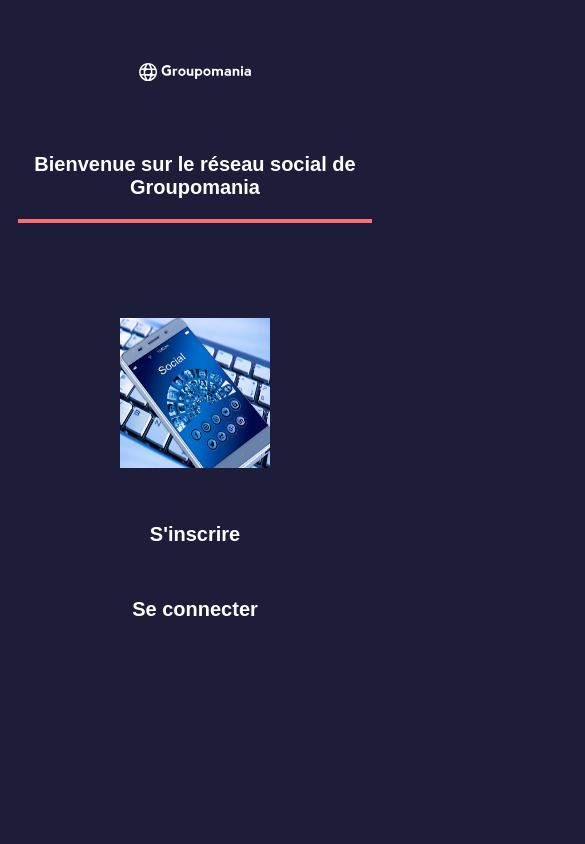
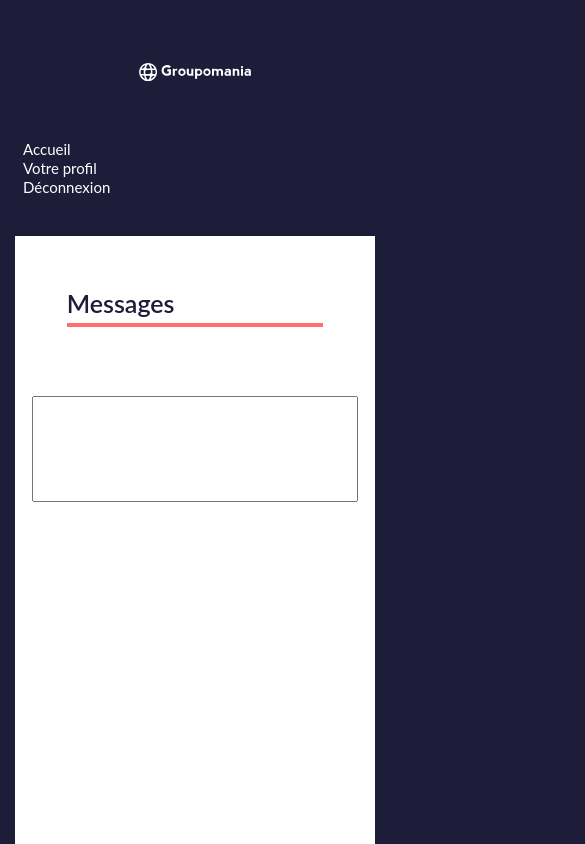
Before and after one commit to Laureleveque/Projet_7-Groupomania, a Vue app in the folder frontend/: page /#/accueil in a window 390 px wide. Shown: the top 844 px of the page, 585 px wide, since content can reach past the window. Built offline with nearby package versions, Linux system fonts and the light colour scheme.

Commit message:
modifs suite à nouvelle version

```diff
--- a/frontend/src/App.vue
+++ b/frontend/src/App.vue
@@ -1,7 +1,7 @@
 <template>
   <nav>
     <!-- se charge de la navigation dans l'application -->
-    <router-link to="/accueil"></router-link>
+    <router-link to="/reseau"></router-link>
   </nav>
 
   <!-- où afficher le composant auquel est associé la route qd on visite une url -->
@@ -19,7 +19,7 @@
 }
 
 #app {
-  font-family: sans-serif, Raleway, Arial, Avenir, Helvetica;
+  font-family: Lato, sans-serif, Raleway, Arial, Avenir, Helvetica;
   -webkit-font-smoothing: antialiased;
   -moz-osx-font-smoothing: grayscale;
   text-align: center;
@@ -33,7 +33,7 @@
 
   margin-left: 50px;
   margin-right: 50px;
-  border-bottom: 4px solid rgba(255, 110, 110, 1);
+  border-bottom: 4px solid #fd2d01;
   padding-bottom: 20px;
 }
 
--- a/frontend/src/components/accueil.vue
+++ b/frontend/src/components/accueil.vue
@@ -1,94 +1,83 @@
-<!-- composant Accueil -->
+<!-- composant Forum  -->
 
 <template>
-  <body>
-    <header>
-      <LogoHeader />
-    </header>
+  <header>
+    <LogoHeader />
+    <NavigationPage />
+  </header>
 
-    <h1>Bienvenue sur le réseau social de Groupomania</h1>
+  <div id="forum">
+    <div id="messages">Messages</div>
 
-    <div>
-      <img
-        src="../assets/images/mobile-phone-g2c3fa4a3d_640.jpg"
-        alt="photo reseau social"
-      />
-    </div>
-
-    <nav>
-      <router-link to="/signup">
-        <h2>S'inscrire</h2>
-      </router-link>
-      <router-link to="/login">
-        <h2>Se connecter</h2>
-      </router-link>
-    </nav>
-  </body>
+    <form>
+      <div>
+        <label for="message"></label><br />
+        <input type="text" v-model="message" id="message" required />
+      </div>
+    </form>
+  </div>
 </template>
 
 <script>
 import LogoHeader from "../components/logo.vue";
+import NavigationPage from "../components/navigation.vue";
 
 export default {
-  name: "AccueilPage",
+  name: "ForumPage",
+
   components: {
     LogoHeader,
+    NavigationPage,
   },
 };
+
+/* methods
+
+getAllPosts
+
+*/
 </script>
 
-<style scoped lang="scss">
-body {
-  background-color: rgb(29, 29, 58);
-  margin: 0px;
+<style>
+#forum {
+  border: 2px solid transparent;
+  width: 900px;
+  height: 900px;
+  background-color: white;
+  margin: 40px auto;
+  color: rgb(29, 29, 58);
 }
 
-img {
-  width: 250px;
-  height: 250px;
-  margin: 10px auto;
+#messages {
+  font-size: 25px;
+  font-weight: 600;
+  color: rgb(29, 29, 58);
+  text-align: left;
+  margin: 50px 40px 50px 40px;
+  border-bottom: 4px solid rgba(255, 110, 110, 1);
+  padding-bottom: 5px;
 }
 
-nav {
-  height: 150px;
-  display: flex;
-  justify-content: space-around;
-  font-weight: bold;
+#message {
+  width: 500px;
+  height: 100px;
 }
-
-a {
-  color: white;
-  font-size: 20px;
-  text-decoration: none;
-  :hover {
-    border-bottom: 3px solid rgba(255, 110, 110, 1);
-  }
-}
-
-/*   barre de navigation en responsive  */
 
 @media screen and (max-width: 768px) {
   h1 {
-    font-weight: 600;
-    font-size: 20px;
-    margin-right: 10px;
-    margin-left: 10px;
-    text-align: center;
+    font-weight: 300;
   }
 
-  h2 {
-    font-size: 20px;
+  #forum {
+    width: 90%;
+    padding-left: 10px;
+    padding-right: 10px;
   }
 
-  img {
-    width: 150px;
-    height: 150px;
-  }
-
-  nav {
-    display: flex;
-    flex-direction: column;
-    align-items: center;
+  #message {
+    width: 90%;
+    padding-left: 10px;
+    padding-right: 10px;
   }
 }
 </style>
--- a/frontend/src/components/forum.vue
+++ /dev/null
@@ -1,65 +0,0 @@
-<!-- composant Forum  -->
-
-<template>
-  <header>
-    <LogoHeader />
-    <NavigationPage />
-  </header>
-
-  <div id="forum">
-    <div id="messages">Messages</div>
-
-    <form>
-      <div>
-        <label for="message"></label><br />
-        <input type="text" v-model="message" id="message" required />
-      </div>
-    </form>
-  </div>
-</template>
-
-<script>
-import LogoHeader from "../components/logo.vue";
-import NavigationPage from "../components/navigation.vue";
-
-export default {
-  name: "ForumPage",
-
-  components: {
-    LogoHeader,
-    NavigationPage,
-  },
-};
-
-/* methods
-
-getAllPosts
-
-*/
-</script>
-
-<style>
-#forum {
-  border: 2px solid transparent;
-  width: 900px;
-  height: 900px;
-  background-color: white;
-  margin: 40px auto;
-  color: rgb(29, 29, 58);
-}
-
-#messages {
-  font-size: 25px;
-  font-weight: 600;
-  color: rgb(29, 29, 58);
-  text-align: left;
-  margin: 50px 40px 50px 40px;
-  border-bottom: 4px solid rgba(255, 110, 110, 1);
-  padding-bottom: 5px;
-}
-
-#message {
-  width: 500px;
-  height: 100px;
-}
-</style>
--- a/frontend/src/components/login.vue
+++ b/frontend/src/components/login.vue
@@ -28,6 +28,8 @@
 
 <script>
 import LogoHeader from "../components/logo.vue";
+
+//import router from '../router/index.js';
 
 export default {
   name: "LoginPage",
@@ -73,7 +75,7 @@
 }
 button:hover {
   transform: scale(1.15);
-  color: rgba(255, 110, 110, 1);
+  color: #fd2d01;
 }
 
 @media screen and (max-width: 768px) {
--- a/frontend/src/components/media.vue
+++ /dev/null
@@ -1,53 +0,0 @@
-<!-- composant Media -->
-
-<template>
-  <header>
-    <LogoHeader />
-    <NavigationPage />
-  </header>
-
-  <div id="media">
-    <div id="medias">Medias</div>
-  </div>
-</template>
-
-<script>
-import LogoHeader from "../components/logo.vue";
-import NavigationPage from "../components/navigation.vue";
-
-export default {
-  name: "MediaPage",
-
-  components: {
-    LogoHeader,
-    NavigationPage,
-  },
-};
-
-/* methods
-getOnePhoto
-getAllPhotos
-deletePhoto
-*/
-</script>
-
-<style>
-#media {
-  border: 2px solid transparent;
-  width: 900px;
-  height: 900px;
-  background-color: white;
-  margin: 40px auto;
-  color: rgb(29, 29, 58);
-}
-
-#medias {
-  font-size: 25px;
-  font-weight: 600;
-  color: rgb(29, 29, 58);
-  text-align: left;
-  margin: 50px 40px 50px 40px;
-  border-bottom: 4px solid rgba(255, 110, 110, 1);
-  padding-bottom: 5px;
-}
-</style>
--- a/frontend/src/components/navigation.vue
+++ b/frontend/src/components/navigation.vue
@@ -4,20 +4,17 @@
   <nav id="navigation">
     <ul>
       <li>
+        <router-link to="/accueil">
+          <a href="">Accueil</a>
+        </router-link>
+      </li>
+
+      <li>
         <router-link to="/profil">
           <a href="">Votre profil</a>
         </router-link>
       </li>
-      <li>
-        <router-link to="/forum">
-          <a href="">Forum</a>
-        </router-link>
-      </li>
-      <li>
-        <router-link to="/media">
-          <a href="">Medias</a>
-        </router-link>
-      </li>
+
       <li>
         <router-link to="/logout">
           <a href="">Déconnexion</a>
@@ -28,6 +25,8 @@
 </template>
 
 <script>
+//import router from '../router/index.js';
+
 export default {
   name: "NavigationPage",
 };
@@ -37,6 +36,9 @@
 ul {
   display: flex;
   flex-direction: row;
+  width: 900px;
+  margin-left: auto;
+  margin-right: auto;
   justify-content: space-around;
   align-items: center;
   list-style-type: none;
@@ -55,7 +57,7 @@
 
 a:hover {
   text-decoration: none;
-  border-bottom: 3px solid rgba(255, 110, 110, 1);
+  border-bottom: 3px solid #fd2d01;
   padding: 60px auto;
 }
 
--- a/frontend/src/components/profil.vue
+++ b/frontend/src/components/profil.vue
@@ -67,6 +67,8 @@
 import LogoHeader from "../components/logo.vue";
 import NavigationPage from "../components/navigation.vue";
 
+//import router from '../router/index.js';
+
 export default {
   name: "ProfilPage",
 
@@ -131,7 +133,7 @@
   color: rgb(29, 29, 58);
   text-align: left;
   margin: 50px 40px 50px 40px;
-  border-bottom: 4px solid rgba(255, 110, 110, 1);
+  border-bottom: 4px solid #fd2d01;
   padding-bottom: 5px;
 }
 
@@ -151,7 +153,6 @@
   height: 30px;
   margin-bottom: 20px;
 }
-
 #secteur {
   width: 500px;
   height: 30px;
@@ -186,6 +187,7 @@
     padding-left: 10px;
     padding-right: 10px;
   }
+
   #pseudo,
   #secteur,
   #ville,
--- /dev/null
+++ b/frontend/src/components/reseau.vue
@@ -0,0 +1,96 @@
+<!-- composant Accueil -->
+
+<template>
+  <body>
+    <header>
+      <LogoHeader />
+    </header>
+
+    <h1>Bienvenue sur le réseau social de Groupomania</h1>
+
+    <div>
+      <img
+        src="../assets/images/mobile-phone-g2c3fa4a3d_640.jpg"
+        alt="photo reseau social"
+      />
+    </div>
+
+    <nav>
+      <router-link to="/signup">
+        <h2>S'inscrire</h2>
+      </router-link>
+      <router-link to="/login">
+        <h2>Se connecter</h2>
+      </router-link>
+    </nav>
+  </body>
+</template>
+
+<script>
+import LogoHeader from "../components/logo.vue";
+
+//import router from '../router/index.js';
+
+export default {
+  name: "ReseauPage",
+  components: {
+    LogoHeader,
+  },
+};
+</script>
+
+<style scoped lang="scss">
+body {
+  background-color: rgb(29, 29, 58);
+  margin: 0px;
+}
+
+img {
+  width: 250px;
+  height: 250px;
+  margin: 10px auto;
+}
+
+nav {
+  height: 150px;
+  display: flex;
+  justify-content: space-around;
+  font-weight: bold;
+}
+
+a {
+  color: white;
+  font-size: 20px;
+  text-decoration: none;
+  :hover {
+    border-bottom: 3px solid #fd2d01;
+  }
+}
+
+/*   barre de navigation en responsive  */
+
+@media screen and (max-width: 768px) {
+  h1 {
+    font-weight: 600;
+    font-size: 20px;
+    margin-right: 10px;
+    margin-left: 10px;
+    text-align: center;
+  }
+
+  h2 {
+    font-size: 20px;
+  }
+
+  img {
+    width: 150px;
+    height: 150px;
+  }
+
+  nav {
+    display: flex;
+    flex-direction: column;
+    align-items: center;
+  }
+}
+</style>
--- a/frontend/src/router/index.js
+++ b/frontend/src/router/index.js
@@ -3,15 +3,14 @@
 //import HomeView from "../views/HomeView.vue";
 
 import LogoHeader from "../components/logo.vue";
-import AccueilPage from "../components/accueil.vue";
+import ReseauPage from "../components/reseau.vue";
 import LoginPage from "../components/login.vue";
 import SignupPage from "../components/signup.vue";
 import LogoutPage from "../components/logout.vue";
 import NavigationPage from "../components/navigation.vue";
 import ProfilPage from "../components/profil.vue";
-import ForumPage from "../components/forum.vue";
+import AccueilPage from "../components/accueil.vue";
 import PostPage from "../components/post.vue";
-import MediaPage from "../components/media.vue";
 
 const routes = [
   // tableau contenant des objets qui définissent chaque route
@@ -22,9 +21,9 @@
   },
 
   {
-    path: "/accueil",
-    name: "Accueil",
-    component: AccueilPage,
+    path: "/reseau",
+    name: "Reseau",
+    component: ReseauPage,
   },
 
   {
@@ -58,21 +57,15 @@
   },
 
   {
-    path: "/forum",
-    name: "Forum",
-    component: ForumPage,
+    path: "/accueil",
+    name: "Accueil",
+    component: AccueilPage,
   },
 
   {
     path: "/post",
     name: "Post",
     component: PostPage,
-  },
-
-  {
-    path: "/media",
-    name: "Media",
-    component: MediaPage,
   },
 
   {
```
Also changed, not shown: frontend/src/components/signup.vue (+5 -13 lines).
